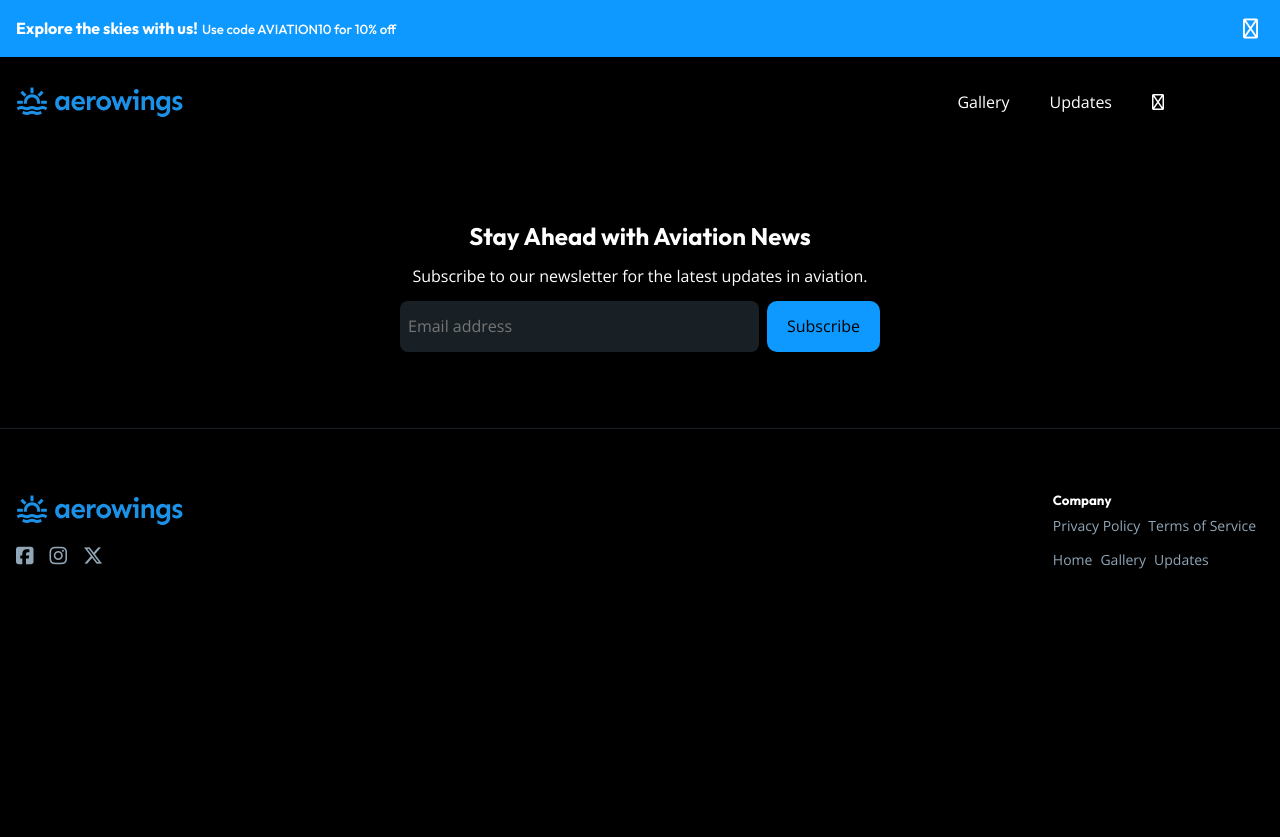
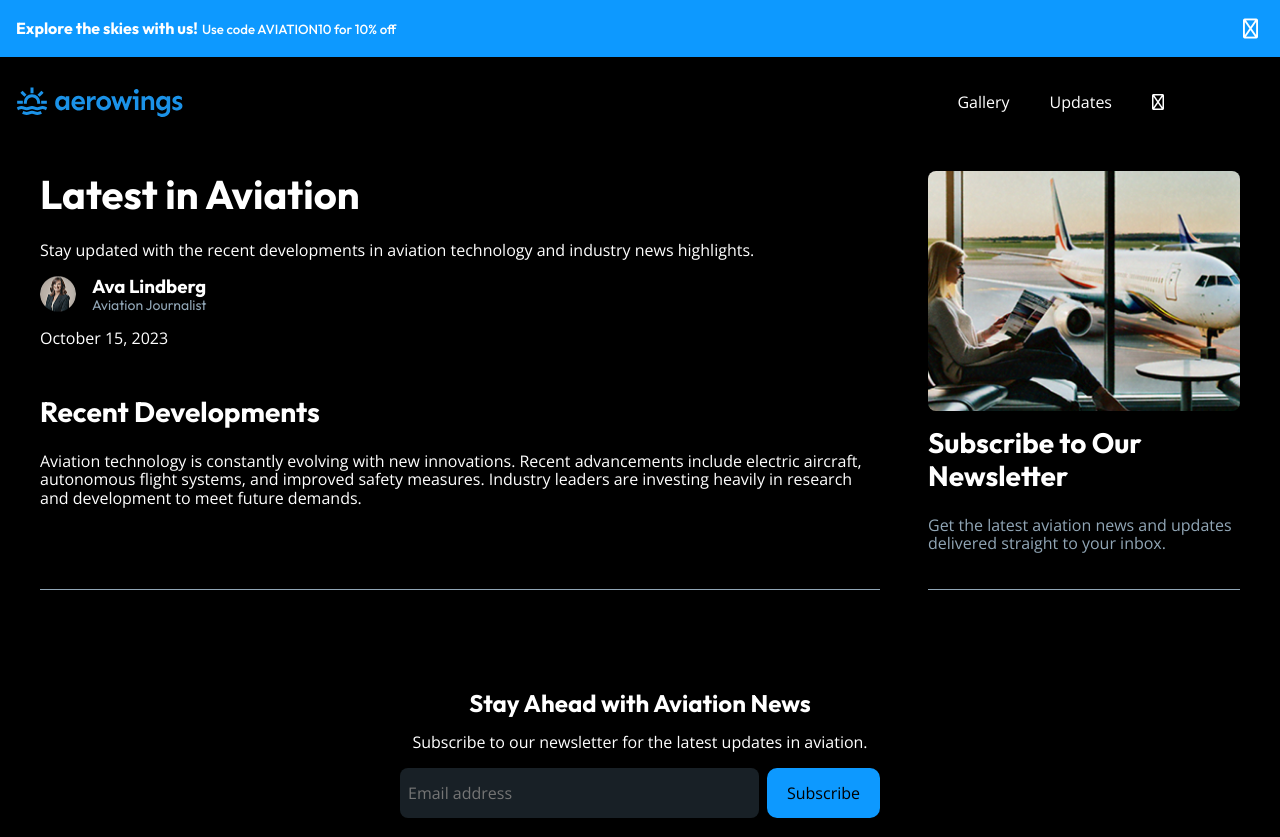
Before and after one commit to DrexelDesign/151-Aviation-Final, a website: page deploy/updates.html in a window 1280 px wide. Shown: the top 837 px of the page. Before the commit the page ends 800 px from the top, so only its background shows below. Drawn offline with nearby package versions, Linux system fonts and the light colour scheme; some icons are missing.

Commit message:
updates top

```diff
--- a/deploy/updates.html
+++ b/deploy/updates.html
@@ -54,6 +54,34 @@
     </div>
 </header>
 
+<section id="update-top">
+    <div id="update-top-content">
+
+        <section id="update-top-left">
+            <h1>Latest in Aviation</h1>
+            <p>Stay updated with the recent developments in aviation technology and industry news highlights.</p>
+            <div id="avatar">
+                <div></div>
+                <section>
+                    <h3>Ava Lindberg</h3>
+                    <h4>Aviation Journalist</h4>
+                </section>
+            </div>
+            <p>October 15, 2023</p>
+
+            <article>
+                <h2>Recent Developments</h2>
+                <p>Aviation technology is constantly evolving with new innovations. Recent advancements include electric aircraft, autonomous flight systems, and improved safety measures. Industry leaders are investing heavily in research and development to meet future demands.</p>
+            </article>
+        </section>
+
+        <aside id="update-top-right">
+            <div id="newsletter-hero"></div>
+            <h2>Subscribe to Our Newsletter</h2>
+            <p>Get the latest aviation news and updates delivered straight to your inbox.</p>
+        </aside>
+    </div>
+</section>
 <section id="subscribe">
     <div id="subscribe-content">
         <h2>Stay Ahead with Aviation News</h2>
--- /dev/null
+++ b/dev/scss/sections/updates/_top.scss
@@ -0,0 +1,100 @@
+/* =============
+    Updates Top
+============= */
+@use "../../helpers";
+
+#update-top{
+
+    color: var(--white);
+
+    #update-top-content{
+        padding: 24px;
+
+        @include helpers.md{
+            display: grid;
+            grid-template-columns: 50% auto;
+            gap:16px
+        }
+
+         @include helpers.xl{
+            grid-template-columns: 70% auto;
+            gap:48px;
+            width: 1200px;
+            margin: 0 auto;
+         }
+
+        h2{
+            margin-bottom: 24px;
+            @include helpers.md{
+                    font-size: helpers.rem-calc(28);
+                 }
+        }
+
+        #update-top-left{
+
+            @include helpers.md{
+                border-bottom: solid 1px var(--grey);
+            }
+
+
+            h1{
+                font-size: helpers.rem-calc(30);
+                margin-bottom: 24px;
+
+                 @include helpers.md{
+                    font-size: helpers.rem-calc(40);
+                 }
+            }
+
+            #avatar{
+                margin: 16px 0;
+                display: flex;
+
+                div{
+                    height: 36px;
+                    width: 36px;
+                    border-radius: 100%;
+                    background-image: url("../img/updates/user.png");
+                    background-size: cover;
+                    background-position: center;
+                }
+
+                section{
+                    margin-left: 16px;
+
+                    h4{
+                        font-size: helpers.rem-calc(14);
+                        font-weight: 400;
+                        color: var(--grey);
+                    }
+                }
+            }
+
+            article{
+                margin: 48px 0;
+            }
+        }
+
+        #update-top-right{
+             border-bottom: solid 1px var(--grey);
+             padding-bottom: 36px;
+
+            #newsletter-hero{
+                background-image: url("../img/updates/newsletter-hero.jpg");
+                background-size: cover;
+                background-position: center;
+                height: 50vh;
+                margin-bottom: 16px;
+                border-radius: 8px;
+
+                @include helpers.md{
+                    height: 30vh;
+                }
+            }
+
+            p{
+                color: var(--grey);
+            }
+        }
+    }
+}
--- a/dev/scss/styles.scss
+++ b/dev/scss/styles.scss
@@ -26,3 +26,5 @@
 @forward "sections/home/_featured";
 @forward "sections/home/_explore";
 @forward "sections/home/_logos";
+
+@forward "sections/updates/_top";
```
Also changed, not shown: deploy/css/styles.css, deploy/img/updates/hightlight-1.jpg (added), deploy/img/updates/hightlight-2.jpg (added), deploy/img/updates/hightlight-3.jpg (added), deploy/img/updates/newsletter-hero.jpg (added), deploy/img/updates/user.png (added), 4 other files.
